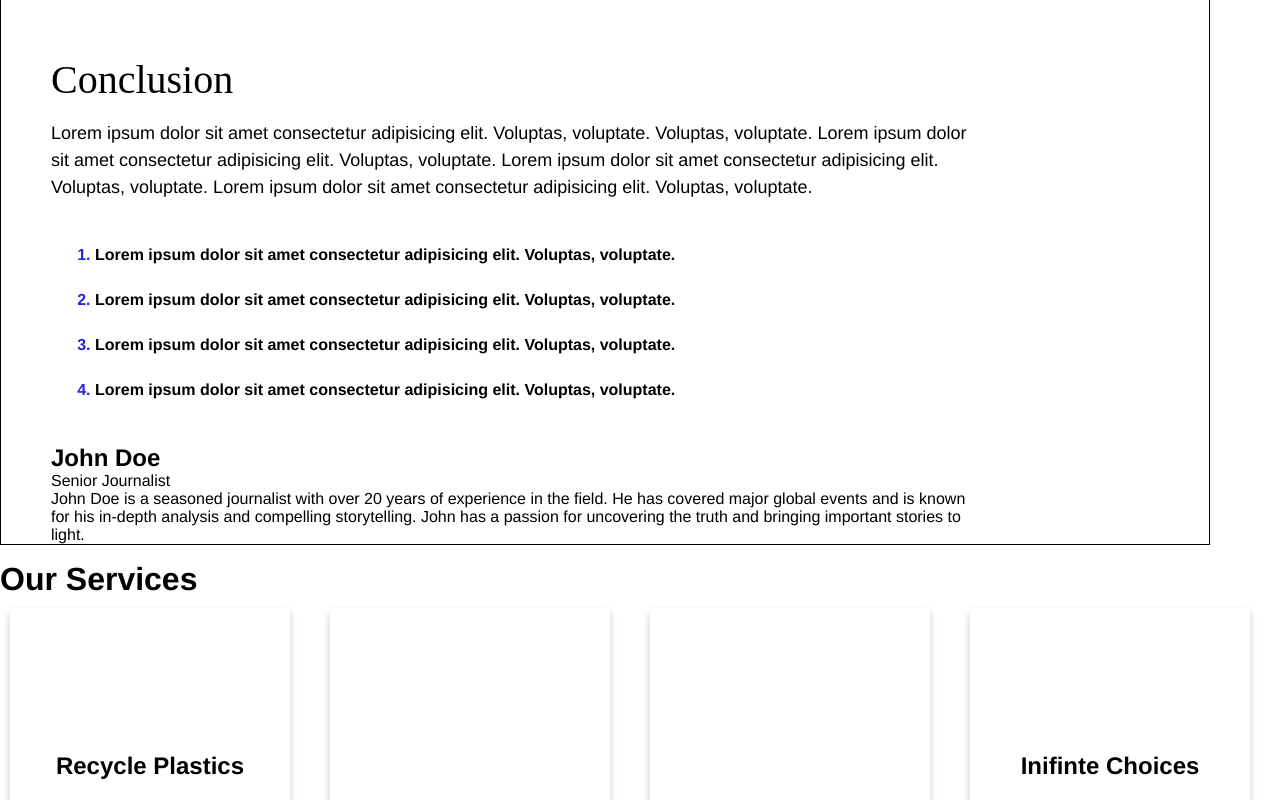
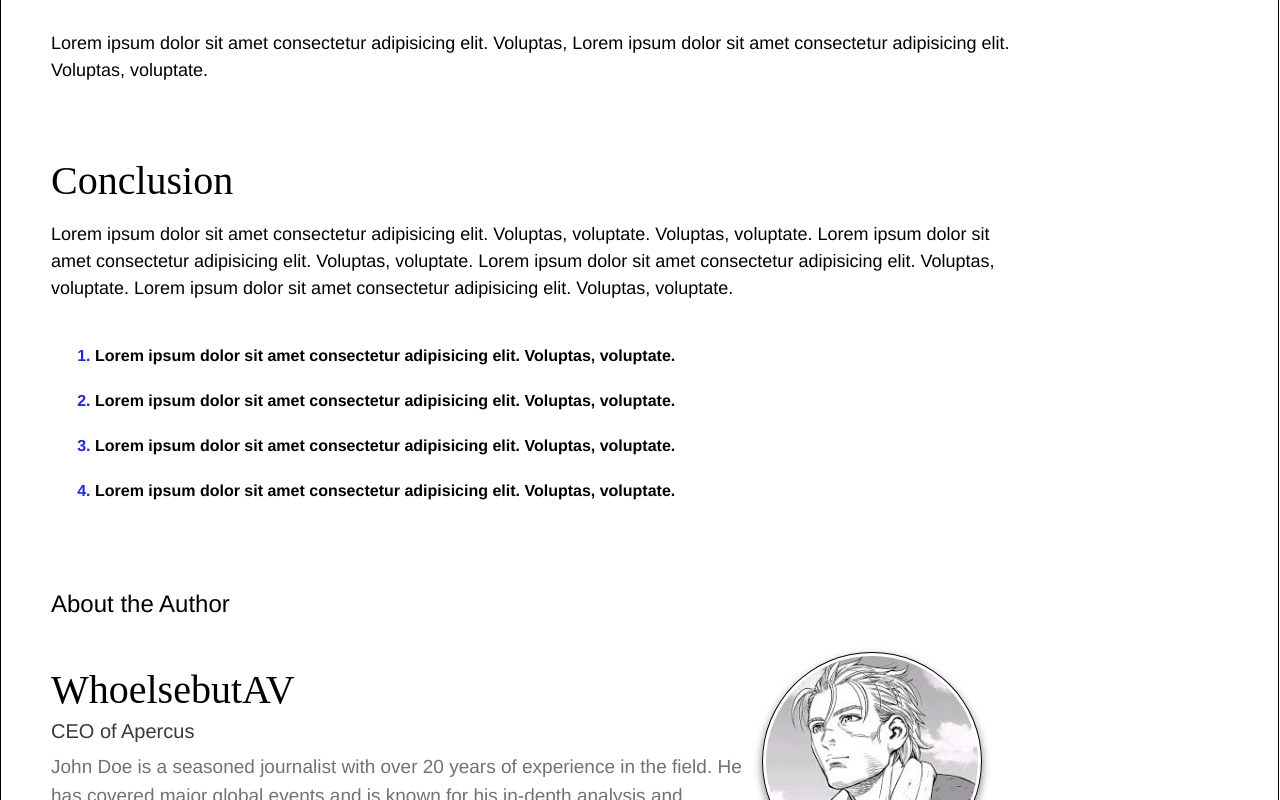
Before and after one commit to AV-prog/blog-website, a plain HTML site: page index.html in a window 1280 px wide. Shown: the part 4937-5737 px from the top of the page. Drawn offline with Linux system fonts and the light colour scheme.

Commit message:
styled the author's bio and added scoll to the top arrow

```diff
--- a/index.html
+++ b/index.html
@@ -24,7 +24,7 @@
                     <a href="#" class="navbar_links">Contact-Us</a>
                 </li>
                 <li class="navbar_item">
-                    <a href="#s" class="navbar_links">Donate</a>
+                    <a href="#" class="navbar_links">Donate</a>
                 </li>
             </ul>
         </div>
@@ -122,20 +122,23 @@
             <br><br>
 
             <div class="author-container">
-                <div class="author-img">
-
-                </div>
-                <div class="author-info">
-                    <h2 class="author-name">John Doe</h2>
-                    <p class="author-title">Senior Journalist</p>
-                    <p class="author-bio">John Doe is a seasoned journalist with over 20 years of experience in the field. He has covered major global events and is known for his in-depth analysis and compelling storytelling. John has a passion for uncovering the truth and bringing important stories to light.</p>
+                <h1 class="heading">About the Author</h1>
+                <div class="author-content">
+                    <div class="author-info">
+                        <a href="#" class="author-name">WhoelsebutAV</a>
+                        <p class="author-title">CEO of Apercus</p>
+                        <p class="author-bio">John Doe is a seasoned journalist with over 20 years of experience in the field. He has covered major global events and is known for his in-depth analysis and compelling storytelling. John has a passion for uncovering the truth and bringing important stories to light.</p>
+                    </div>
+                    <div>
+                        <img src="images/thorfinn.jpg" alt="thorfinn" class="author-img">
+                    </div>
                 </div>
             </div>
         </section>
 
 
         <section class="scroll-back--up">
-            <a href="#home"><button class="scroll-back--up-btn">Back to Top</button></a>
+            <a href="#home"><i class="fa-solid fa-arrow-up-long"></i></a>
         </section>
     </section>
 
--- a/style.css
+++ b/style.css
@@ -62,30 +62,6 @@
     transition: all 0.3s ease;
     text-transform: uppercase;
     font-weight: bold;
-}
-
-.navbar_btn{
-    display: flex;
-    justify-content: center;
-    align-items: center;
-    padding: 0 1rem;
-    width: 100%;
-}
-
-.button{
-    display: flex;
-    justify-content: center;
-    align-items: center;
-    text-decoration: none;
-    padding: 10px 20px;
-    height: 100%;
-    width: 100%;
-    border: none;
-    outline: none;
-    border-radius: 4px;
-    background: #130068;
-    color: #fff;
-    transition: all 0.3s ease;
 }
 
 .navbar_links:hover{
@@ -288,6 +264,78 @@ img{
     border-radius: 4px;
 }
 
+/* Author Section */
+.author-container{
+    display: flex;
+    flex-direction: column;
+    height: 100%;
+    padding: 1rem 0;
+}
+
+.author-content{
+    display: grid;
+    grid-template-columns: 3fr 1fr;
+    align-items: center;
+    justify-content: center;
+    height: 90%;
+    width: 100%;
+    max-width: 1300px;
+    padding: 0 50px;
+}
+
+.author-container .heading{
+    font-family: "Gotham A", "Gotham B", "Helvetica Neue", Helvetica, Arial, sans-serif;;
+    font-weight: 400;
+    font-style: normal;
+    font-size: 1.5rem;
+    line-height: 1.5;
+    margin: 25px 0 10px;
+    margin: 1.5625rem 0 0.625rem;
+}
+
+.author-name{
+    font-family: "Chronicle Text G1 A", "Chronicle Text G1 B";
+    font-weight: 400;
+    font-style: normal;
+    font-size: 2.5rem;
+    line-height: 1.5;
+    margin: 25px 0 10px;
+    margin: 1.5625rem 0 0.625rem;
+    text-decoration: none;
+    transition: all 0.5s ease;
+    color: #000000;
+}
+
+.author-name:hover{
+    transition: all 0.5s ease;
+    border-bottom: 4px solid #4b4d4cc9;
+}
+
+.author-info{
+    margin-left: -50px;
+}
+
+.author-title{
+    font-size: 20px;
+    color: #3e3737;
+    margin-bottom: 10px;
+}
+
+.author-bio{
+    font-size: 19px;
+    color: #786f6f;
+    line-height: 1.5;
+}
+
+.author-img{
+    width: 100%;
+    height: auto;
+    border-radius: 50%;
+    box-shadow: 0 4px 8px rgba(0, 0, 0, 0.5);
+    border: #000000 solid 1px;
+    padding: 3px;
+}
+
 /* Services Section */
 .services{
     background: #ffffff;
```
Also changed, not shown: images/thorfinn.jpg (added).
